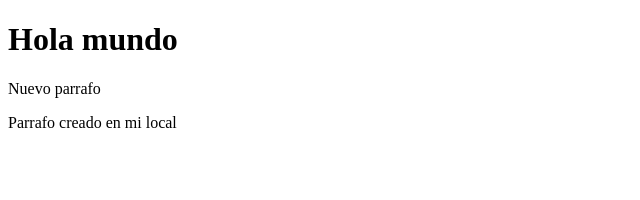
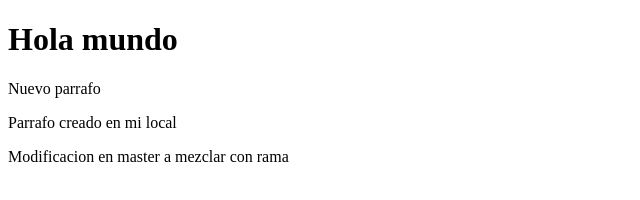
Before and after one commit to carmenfdez10/PruebasSAD, a plain HTML site: page index.html in a window 1280 px wide. Shown: the whole page, without its empty margins (0-640 px from the left). Drawn offline with Linux system fonts and the light colour scheme.

Commit message:
Update index.html

```diff
--- a/index.html
+++ b/index.html
@@ -3,5 +3,6 @@
     <h1>Hola mundo</h1>
     <p>Nuevo parrafo</p>
     <p>Parrafo creado en mi local</p>
+    <p>Modificacion en master a mezclar con rama</p>
 </body>
 </html>
```
